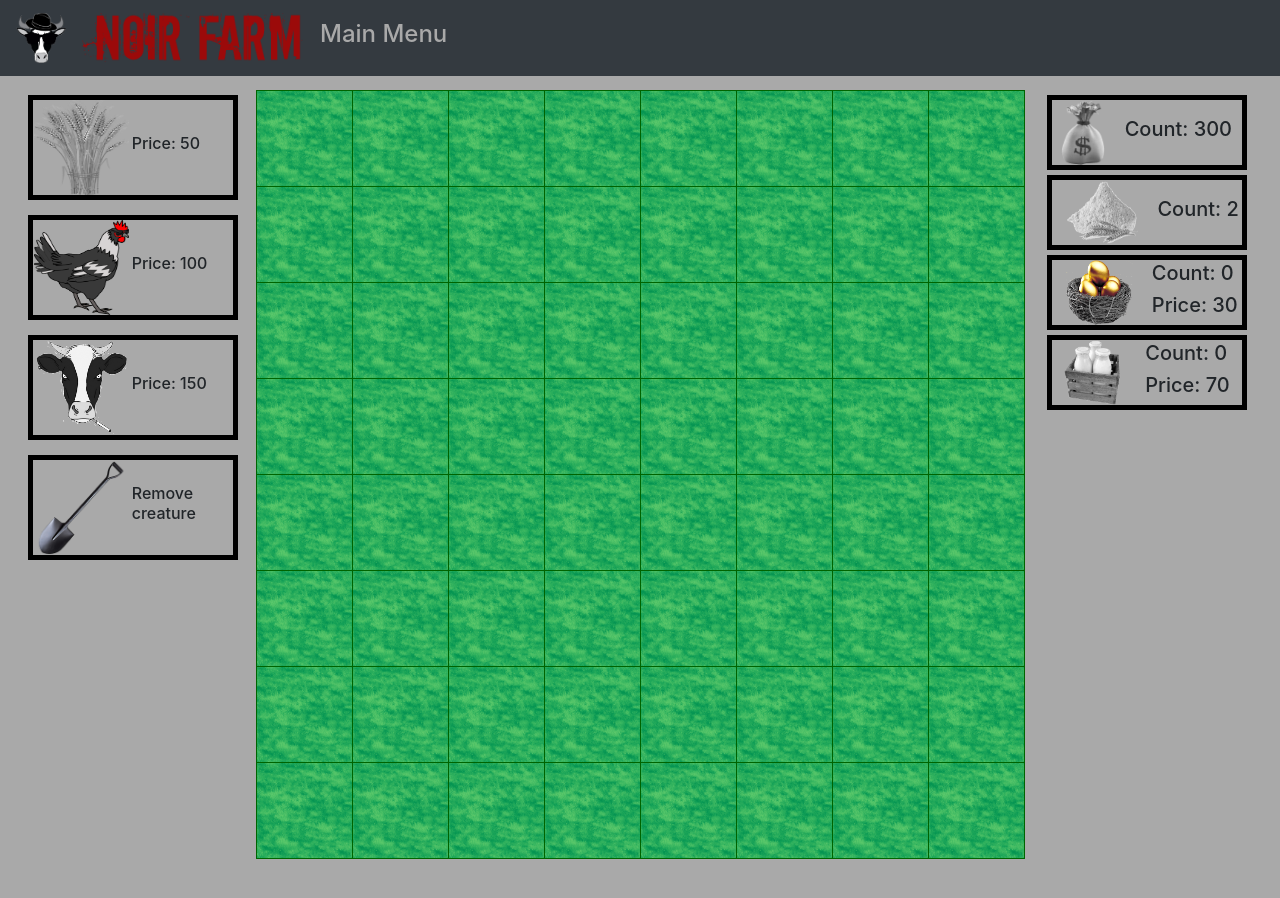
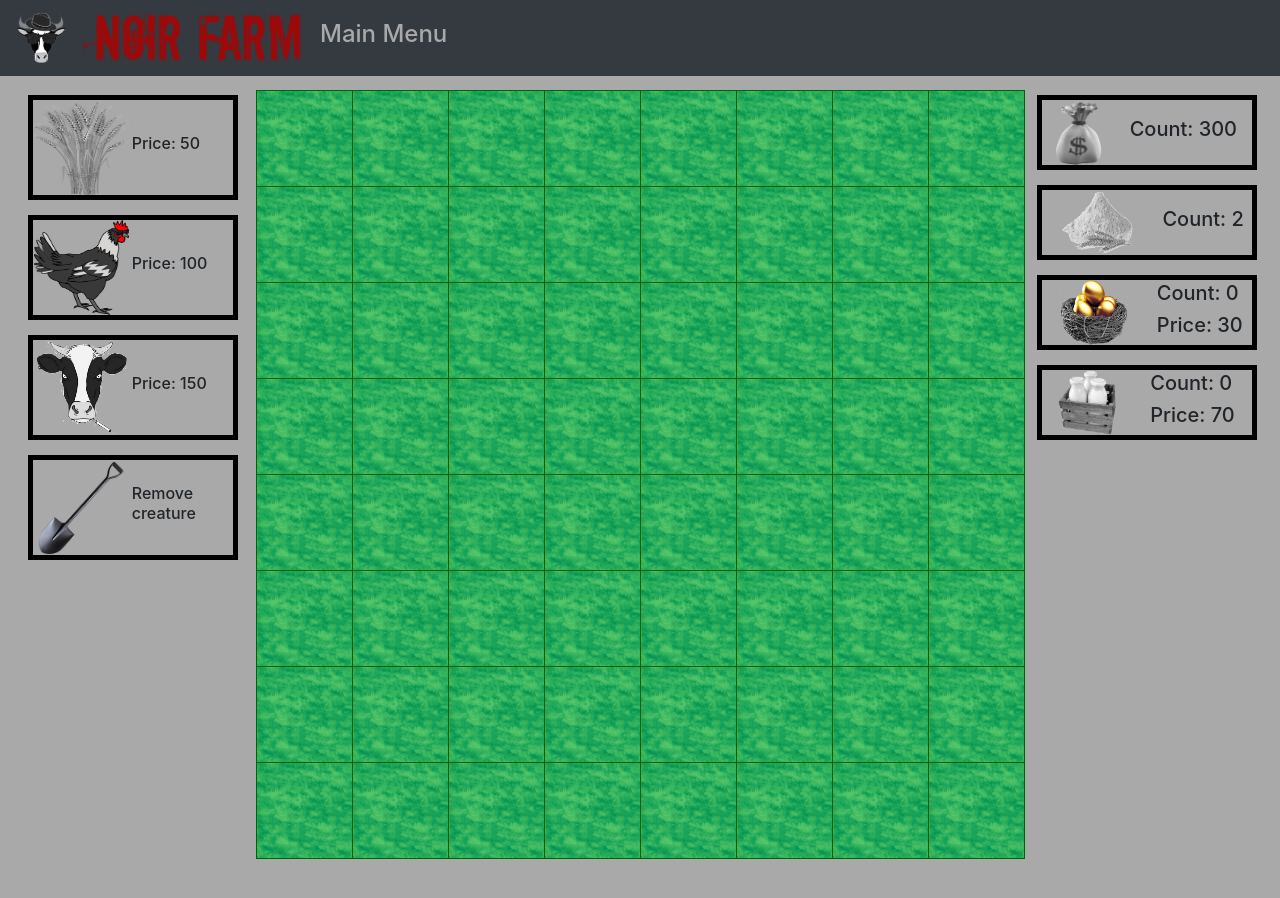
Before and after one commit to leonid-ionov/FarmGame, a React (Create React App) app: page /new-game in a window 1280 px wide. Shown: the top 898 px of the page. Built offline with nearby package versions, Linux system fonts and the light colour scheme.

Commit message:
Some fixes.

```diff
--- a/src/Components/FieldComponent/CreatureFieldItem.js
+++ b/src/Components/FieldComponent/CreatureFieldItem.js
@@ -14,7 +14,9 @@ class CreatureFieldItem extends React.Component {
     takeHarvestMethod = () => {
         this.props.takeHarvest(this.state.harvest)
         this.setState({harvest: null})
-        this.creatureGrowTimer()
+        if(!this.state.hunger) {
+            this.creatureGrowTimer()
+        }
     }
 
     creatureGrowTimer = () => {
--- a/src/UI/ItemsUI/CreatureFieldItemUI/CreatureFieldItemUI.js
+++ b/src/UI/ItemsUI/CreatureFieldItemUI/CreatureFieldItemUI.js
@@ -7,10 +7,9 @@ const CreatureFieldItemUI = ({creatureImage, feedCreature, harvestImage, takeHar
     return (
         <div className={s.creatureFieldItem}>
             <div className={s.creature} onClick={feedCreature}><img src={creatureImage} alt={''}/></div>
-            {message ? <div className={s.hunger} onClick={feedCreature}>{message}</div> :
-                !!harvest ?
-                    <div onClick={() => takeHarvestMethod()} className={s.harvest}><img src={harvestImage} alt={''}/>
-                    </div> :
+            {!!harvest ?
+                <div onClick={() => takeHarvestMethod()} className={s.harvest}><img src={harvestImage} alt={''}/></div> :
+                    message ? <div className={s.text} onClick={feedCreature}>{message}</div> :
                     <CircularProgressbar value={growTime}
                                          styles={buildStyles({trailColor: 'white', pathColor: 'black'})}/>}
         </div>
--- a/src/UI/ItemsUI/CreatureFieldItemUI/CreatureFieldItemUI.module.css
+++ b/src/UI/ItemsUI/CreatureFieldItemUI/CreatureFieldItemUI.module.css
@@ -20,7 +20,7 @@
     height: 45px;
 }
 
-.creatureFieldItem .hunger {
+.creatureFieldItem .text {
     color: red;
     position: absolute;
     align-self: center;
--- a/src/UI/ItemsUI/GoodsItemUI/GoodsItemUI.module.css
+++ b/src/UI/ItemsUI/GoodsItemUI/GoodsItemUI.module.css
@@ -2,14 +2,14 @@
     display:grid;
     grid-template-areas: 'goods text';
     height: 75px;
-    width: 200px;
+    width: 220px;
 }
 
 .goodsItem .goods {
     align-self: center;
     justify-self: center;
     height: 65px;
-    width: 70%;
+    width: 65%;
 }
 
 .goodsItem .text {
--- a/src/UI/MenuUI/GoodsMenuUI/GoodsMenuUI.module.css
+++ b/src/UI/MenuUI/GoodsMenuUI/GoodsMenuUI.module.css
@@ -1,6 +1,6 @@
 .goodsMenu {
     display: grid;
-    grid-template-rows: repeat(5,70px);
+    grid-template-rows: repeat(5,80px);
     grid-gap: 10px;
     padding-top: 5px;
 }
```
Also changed, not shown: src/Assets/Images/Menu/Logo.png.
